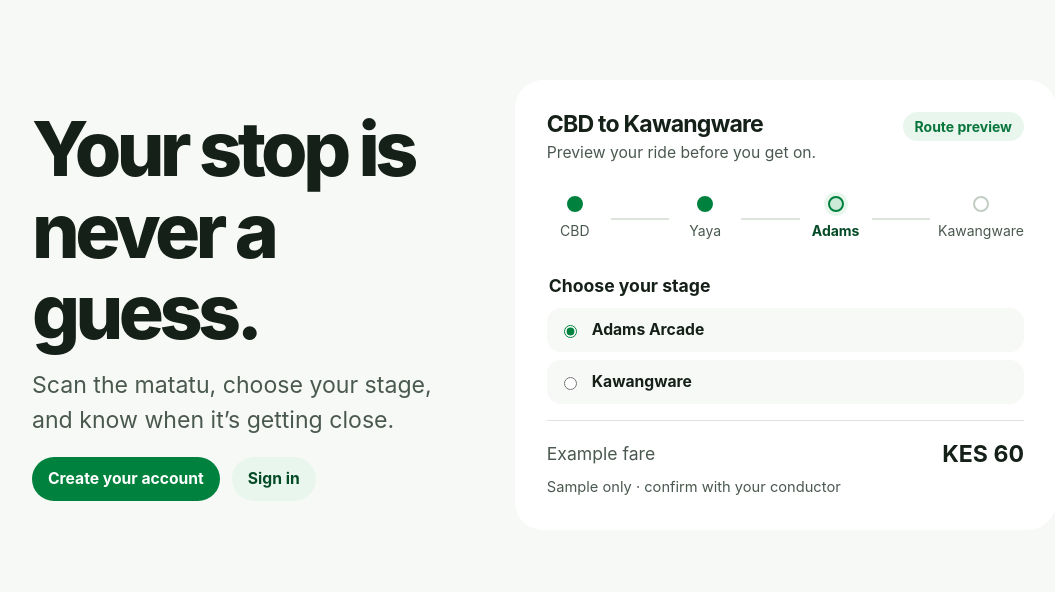
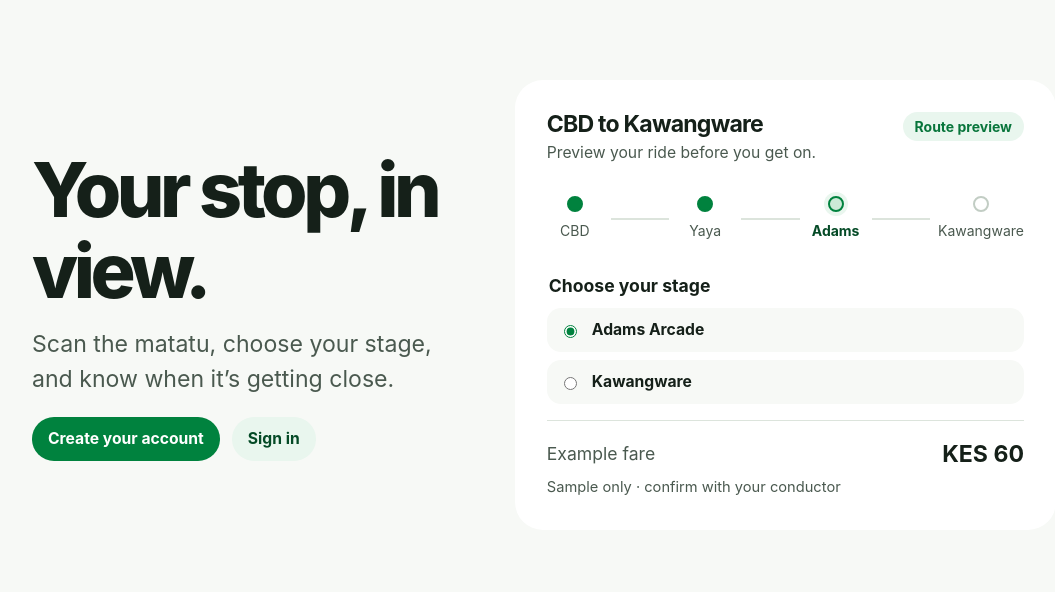
Before and after one commit to J-ohnP-aul/matatu254, a Django app: page / in a window 1280 px wide. Shown: the part 68-660 px from the top of the page, without its empty margins (96-1151 px from the left). Run offline with Django 4.2, Linux system fonts and the light colour scheme.

Commit message:
Refine passenger landing headline

```diff
--- a/templates/core/home.html
+++ b/templates/core/home.html
@@ -32,7 +32,7 @@
 {% else %}
   <section class="landing-hero page-shell">
     <div class="landing-copy">
-      <h1>Your stop is never a guess.</h1>
+      <h1>Your stop, in view.</h1>
       <p>Scan the matatu, choose your stage, and know when it’s getting close.</p>
       <div class="btn-row">
         <a class="btn btn-primary" href="{% url 'accounts:register' %}">Create your account</a>
```
